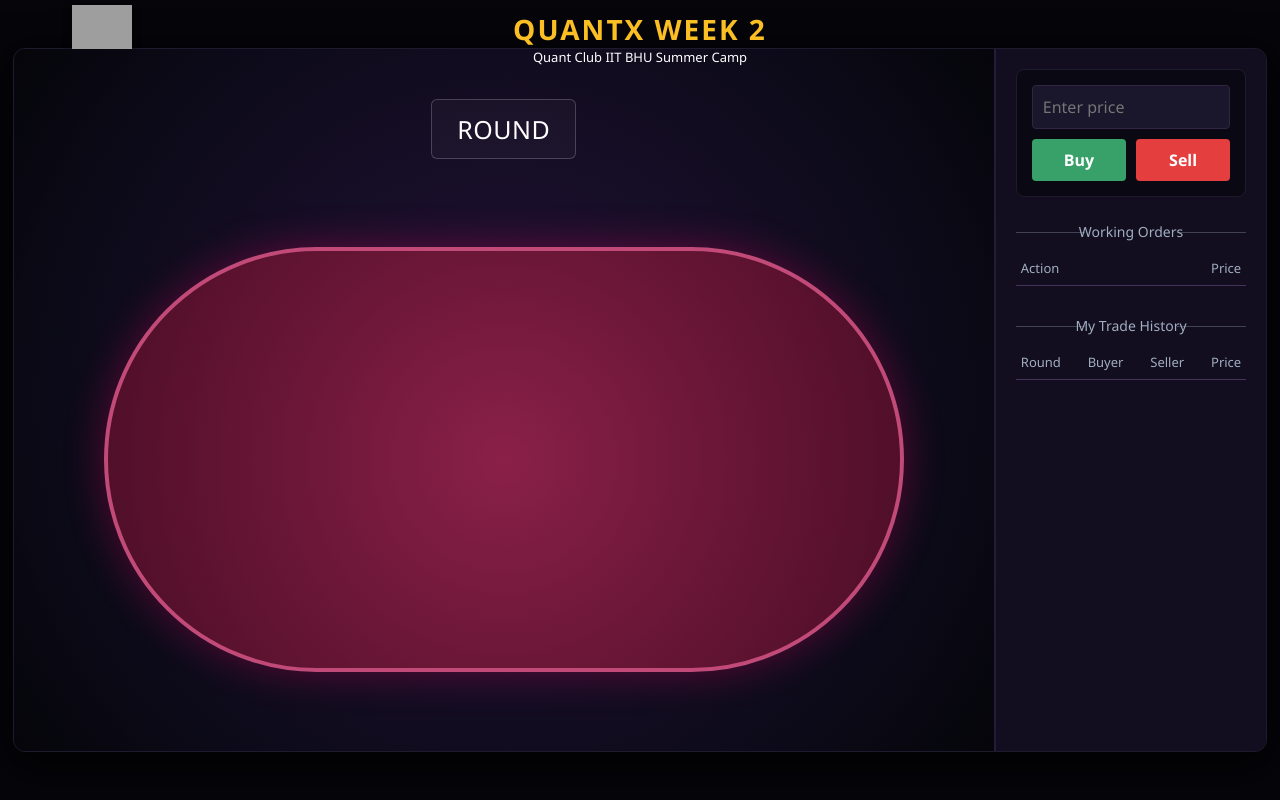
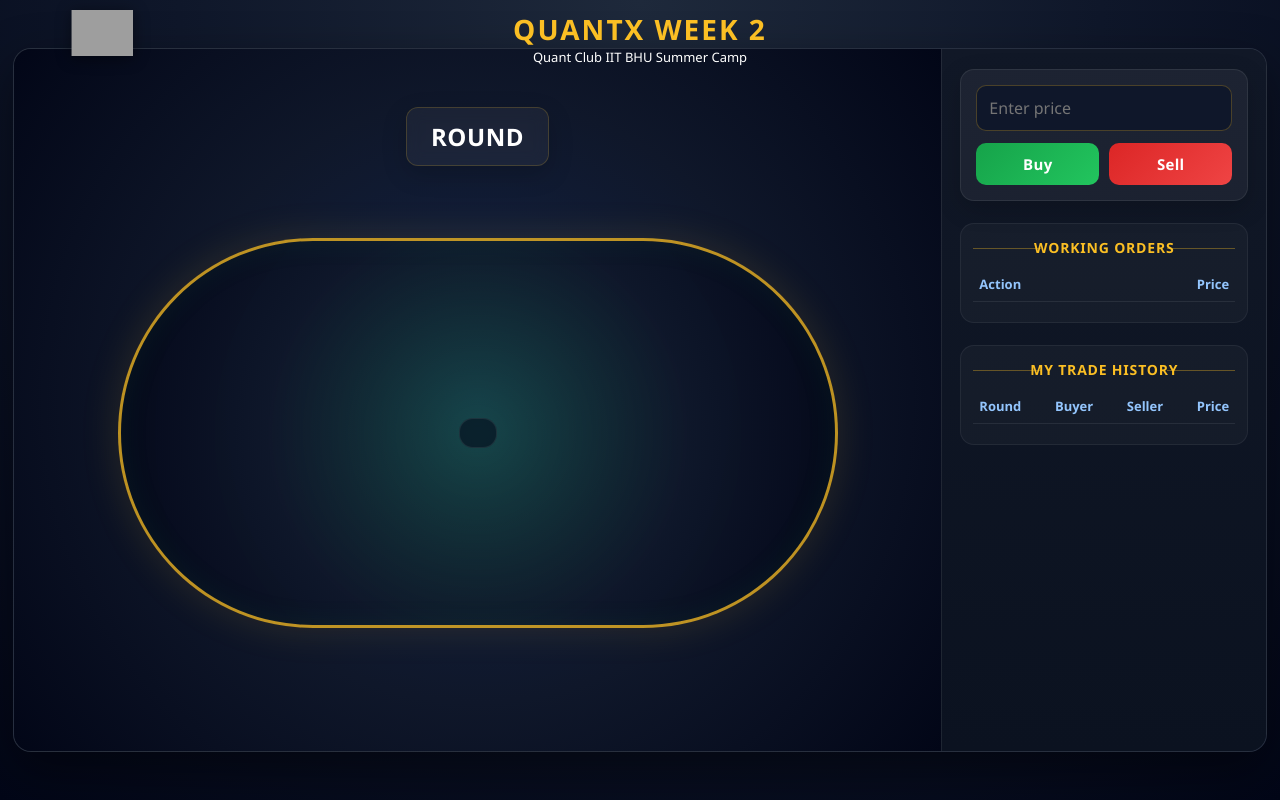
Before and after one commit to aryagiriX1219/marketsmith-repaired, a Django app: template templates/core/game.html in a window 1280 px wide. Run offline with Django 5.2, Linux system fonts and the light colour scheme; the template is opened without the code that fills it, so the values that code supplies are empty; grey boxes are pictures that could not be loaded.

Commit message:
Update gameplay.css

```diff
--- a/static/gameplay.css
+++ b/static/gameplay.css
@@ -1,3 +1,21 @@
+:root{
+    --quantx-bg: #0f172a;
+    --quantx-panel: #111827;
+    --quantx-panel-2: #1f2937;
+    --quantx-card: rgba(255,255,255,0.06);
+    --quantx-card-2: rgba(255,255,255,0.10);
+    --quantx-border: rgba(255,255,255,0.10);
+    --quantx-gold: #fbbf24;
+    --quantx-gold-soft: rgba(251,191,36,0.18);
+    --quantx-blue: #60a5fa;
+    --quantx-blue-2: #2563eb;
+    --quantx-green: #22c55e;
+    --quantx-red: #ef4444;
+    --quantx-white: #ffffff;
+    --quantx-muted: #cbd5e1;
+    --quantx-shadow: 0 18px 50px rgba(0,0,0,0.45);
+}
+
 * {
     box-sizing: border-box;
     margin: 0;
@@ -6,80 +24,90 @@
 }
 
 body {
-    background-color: #05050a;
-    color: #ffffff;
-    height: 100vh;
+    background: radial-gradient(circle at top, #1e293b 0%, #0f172a 45%, #020617 100%);
+    color: var(--quantx-white);
+    min-height: 100vh;
     display: flex;
     justify-content: center;
     align-items: center;
+    overflow: hidden;
 }
 
+/* Main app shell */
 .app-container {
     display: flex;
     width: 98vw;
     height: 88vh;
-    background-color: #0d0b1a;
-    border-radius: 12px;
+    background: linear-gradient(135deg, #111827 0%, #0f172a 100%);
+    border-radius: 18px;
     overflow: hidden;
-    box-shadow: 0 10px 40px rgba(0,0,0,0.9);
-    border: 1px solid #1f1b2e;
+    box-shadow: var(--quantx-shadow);
+    border: 1px solid var(--quantx-border);
 }
 
+/* Left panel */
 .left-panel {
     flex: 3;
     display: flex;
     flex-direction: column;
     align-items: center;
-    padding: 40px;
+    padding: 40px 32px 28px;
     position: relative;
-    background: radial-gradient(circle at center, #231138 0%, #0d0b1a 70%, #05050a 100%);
+    background:
+        radial-gradient(circle at center, rgba(37, 99, 235, 0.16) 0%, rgba(15, 23, 42, 0.92) 52%, #020617 100%);
+}
+
+/* Logo positions */
+.logo-center-container,
+.logo-center-container1 {
+    position: absolute;
+    top: 10px;
+    display: flex;
+    align-items: center;
+    z-index: 10;
 }
 
 .logo-center-container {
-    position: absolute;
-    top: 5px;
     left: 8%;
     transform: translateX(-50%);
-    display: flex;
-    align-items: center;
 }
+
 .logo-center-container1 {
-    position: absolute;
-    top: 8px;
     left: 96%;
     transform: translateX(-50%);
-    display: flex;
-    align-items: center;
 }
 
 .header-logo {
-    max-height: 45px;     /* Adjust size as needed */
+    max-height: 46px;
     width: auto;
     object-fit: contain;
-    filter: drop-shadow(0 2px 4px rgba(0,0,0,0.5)); /* Adds a slight lift */
+    filter: drop-shadow(0 2px 8px rgba(0,0,0,0.45));
 }
 
-/* Adjusted Question Container to prevent overlap */
+/* Question */
 .question-container {
-    margin-top: 10px;    /* Increased margin to sit below the logos */
-    border: 1px solid #ffffff33;
-    padding: 12px 25px;
-    border-radius: 6px;
-    background-color: rgba(255, 255, 255, 0.03);
+    margin-top: 18px;
+    border: 1px solid var(--quantx-gold-soft);
+    padding: 12px 24px;
+    border-radius: 12px;
+    background: rgba(255, 255, 255, 0.05);
+    backdrop-filter: blur(8px);
     text-align: center;
+    box-shadow: 0 8px 24px rgba(0,0,0,0.18);
 }
 
 .question-container h2 {
-    font-size: 25px;
-    font-weight: 500;
-    letter-spacing: 0.5px;
+    font-size: 24px;
+    font-weight: 700;
+    letter-spacing: 0.6px;
+    color: var(--quantx-white);
 }
 
-/* Table Area */
+/* Table area */
 .table-area {
     position: relative;
-    margin-top: 50px;
-    width: 900px;
+    margin-top: 42px;
+    width: min(900px, 100%);
     height: 500px;
     display: flex;
     justify-content: center;
@@ -87,19 +115,40 @@ body {
 }
 
 .poker-table {
-    width: 800px;
+    width: min(800px, 100%);
     height: 425px;
-    background: radial-gradient(circle at center, #8a2048, #4a0d25);
+    background:
+        radial-gradient(circle at center, rgba(34, 197, 94, 0.22) 0%, rgba(15, 23, 42, 0.95) 52%, rgba(2, 6, 23, 1) 100%);
     border-radius: 250px;
-    border: 4px solid #c24a78;
+    border: 3px solid rgba(251, 191, 36, 0.75);
     display: flex;
     justify-content: center;
     align-items: center;
     position: relative;
-    box-shadow: 0 0 40px rgba(255, 0, 100, 0.3);
+    box-shadow: 0 0 40px rgba(251,191,36,0.12), inset 0 0 30px rgba(34,197,94,0.08);
 }
 
-/* Center Blocks */
+/* Center question */
+.center-question {
+    position: absolute;
+    z-index: 20;
+    max-width: 70%;
+    text-align: center;
+    padding: 14px 18px;
+    border-radius: 14px;
+    background: rgba(2, 6, 23, 0.55);
+    border: 1px solid rgba(255,255,255,0.08);
+    backdrop-filter: blur(6px);
+}
+
+.center-question h2 {
+    font-size: 22px;
+    font-weight: 700;
+    color: var(--quantx-gold);
+    line-height: 1.3;
+}
+
+/* Answer blocks (if used) */
 .answer-blocks {
     display: flex;
     gap: 10px;
@@ -109,90 +158,102 @@ body {
 .answer-block {
     width: 40px;
     height: 50px;
-    background-color: #1a101f;
-    border: 1px solid #4a2b3d;
-    border-radius: 4px;
+    background-color: #0b1220;
+    border: 1px solid rgba(251,191,36,0.25);
+    border-radius: 6px;
     color: white;
     font-size: 24px;
     text-align: center;
     outline: none;
-    transition: border 0.3s;
+    transition: 0.25s ease;
 }
 
 .answer-block:focus {
-    border-color: #a34e78;
-    box-shadow: 0 0 10px #a34e7855;
+    border-color: var(--quantx-gold);
+    box-shadow: 0 0 0 3px rgba(251,191,36,0.15);
 }
 
-/* Player Positioning based on the new layout */
+/* Player layout */
 .player-wrapper {
     position: absolute;
     text-align: center;
     transform: translateX(-50%);
     z-index: 100;
 }
-/* Ensure players stay circular and visible */
+
 .player {
-    width: 55px;
-    height: 55px;
-    background-color: #4A90E2;
-    border: 3px solid #7FB5FF;
+    width: 56px;
+    height: 56px;
+    background: linear-gradient(135deg, var(--quantx-blue-2), var(--quantx-blue));
+    border: 3px solid rgba(255,255,255,0.55);
     border-radius: 50%;
-    box-shadow: 0 4px 10px rgba(0,0,0,0.5);
+    box-shadow: 0 8px 18px rgba(0,0,0,0.35);
 }
-/* TOP ROW */
+
+/* Player positions */
 .player-top-left  { top: -74px; left: 20%; }
 .player-top       { top: -80px; left: 50%; }
 .player-top-right { top: -74px; left: 80%; }
 
-/* BOTTOM ROW */
 .player-bottom-left  { bottom: -78px; left: 20%; }
 .player-bottom       { bottom: -85px; left: 50%; }
 .player-bottom-right { bottom: -78px; left: 80%; }
+
 .player-info {
     margin-top: 6px;
     white-space: nowrap;
 }
 
 .player-name {
-    font-size: 18px;
-    font-weight: 600;
-    color: white;
+    font-size: 17px;
+    font-weight: 700;
+    color: var(--quantx-white);
+    text-shadow: 0 1px 4px rgba(0,0,0,0.35);
 }
 
 .player-stats {
-    font-size: 15px;
-    color: #e0e0e0;
+    font-size: 14px;
+    color: #dbeafe;
+    line-height: 1.35;
 }
 
-/* Right Panel */
-/* .right-panel {
+/* Right panel */
+.right-panel {
     flex: 1;
-    background-color: #21162c;
-    border-left: 2px solid #322544;
-    padding: 20px;
+    background: linear-gradient(180deg, #111827 0%, #0b1220 100%);
+    border-left: 1px solid rgba(255,255,255,0.08);
+    padding: 20px 18px;
     display: flex;
     flex-direction: column;
+    overflow-y: auto;
 }
 
 .trading-controls {
-    background-color: #160e1d;
+    background: rgba(255,255,255,0.05);
     padding: 15px;
-    border-radius: 8px;
-    margin-bottom: 25px;
+    border-radius: 14px;
+    margin-bottom: 22px;
+    border: 1px solid rgba(255,255,255,0.08);
+    box-shadow: 0 8px 24px rgba(0,0,0,0.18);
 }
 
 #price-input {
     width: 100%;
-    padding: 10px;
-    background-color: #2c203b;
-    border: 1px solid #45345a;
-    border-radius: 4px;
+    padding: 11px 12px;
+    background-color: #0f172a;
+    border: 1px solid rgba(251,191,36,0.25);
+    border-radius: 10px;
     color: white;
     font-size: 16px;
-    margin-bottom: 10px;
+    margin-bottom: 12px;
     outline: none;
-} */
+    transition: 0.25s ease;
+}
+
+#price-input:focus {
+    border-color: var(--quantx-gold);
+    box-shadow: 0 0 0 3px rgba(251,191,36,0.12);
+}
 
 .action-buttons {
     display: flex;
@@ -201,143 +262,248 @@ body {
 
 .btn {
     flex: 1;
-    padding: 10px;
+    padding: 11px 10px;
     border: none;
-    border-radius: 4px;
+    border-radius: 10px;
     color: white;
-    font-weight: bold;
-    font-size: 16px;
+    font-weight: 800;
+    font-size: 15px;
     cursor: pointer;
-    transition: opacity 0.2s;
+    transition: 0.25s ease;
+    letter-spacing: 0.3px;
+}
+
+.btn:hover {
+    transform: translateY(-2px);
+    opacity: 0.95;
+}
+
+.buy-btn {
+    background: linear-gradient(135deg, #16a34a, #22c55e);
+}
+
+.sell-btn {
+    background: linear-gradient(135deg, #dc2626, #ef4444);
 }
 
 .place-order-btn {
     width: 100%;
     padding: 12px;
     margin-top: 10px;
-    background: linear-gradient(to bottom, #f56565, #c53030); /* Default Redish-Orange like mockup */
+    background: linear-gradient(135deg, #f59e0b, #fbbf24);
     border: none;
-    border-radius: 4px;
-    color: white;
-    font-weight: bold;
+    border-radius: 10px;
+    color: #0f172a;
+    font-weight: 800;
     text-transform: uppercase;
     cursor: pointer;
-    box-shadow: 0 4px 0 #822727;
+    box-shadow: 0 4px 0 rgba(120, 53, 15, 0.7);
 }
 
-.btn:hover { opacity: 0.8; }
-.buy-btn { background-color: #38a169; }
-.sell-btn { background-color: #e53e3e; }
+.place-order-btn:hover {
+    transform: translateY(-1px);
+}
 
-/* Right Panel Tables */
+/* Data sections */
 .data-section {
-    margin-bottom: 25px;
+    margin-bottom: 22px;
+    background: rgba(255,255,255,0.03);
+    border: 1px solid rgba(255,255,255,0.06);
+    border-radius: 14px;
+    padding: 14px 12px;
 }
 
 .section-header {
     text-align: center;
     font-size: 14px;
-    color: #a0aec0;
+    font-weight: 800;
+    color: var(--quantx-gold);
     margin-bottom: 10px;
     position: relative;
+    letter-spacing: 0.8px;
+    text-transform: uppercase;
 }
 
-.section-header::before, .section-header::after {
+.section-header::before,
+.section-header::after {
     content: "";
     position: absolute;
     top: 50%;
-    width: 30%;
+    width: 26%;
     height: 1px;
-    background-color: #a0aec055;
+    background-color: rgba(251,191,36,0.35);
 }
+
 .section-header::before { left: 0; }
 .section-header::after { right: 0; }
 
 .data-row {
     display: flex;
     justify-content: space-between;
+    gap: 8px;
     font-size: 13px;
-    padding: 8px 5px;
+    padding: 8px 6px;
+    color: #e5e7eb;
 }
 
 .header-row {
-    color: #a0aec0;
-    border-bottom: 1px solid #45345a;
-    margin-bottom: 5px;
+    color: #93c5fd;
+    border-bottom: 1px solid rgba(255,255,255,0.08);
+    margin-bottom: 6px;
+    font-weight: 700;
 }
 
 .order-item {
-    background-color: #2c203b;
-    margin-bottom: 5px;
-    border-radius: 4px;
+    background-color: rgba(255,255,255,0.06);
+    margin-bottom: 6px;
+    border-radius: 10px;
+    padding: 6px 8px;
+    border: 1px solid rgba(255,255,255,0.05);
 }
 
-
-
-
-
-
-/* Update the global background to a Dark Bluish-Black */
-body {
-    background-color: #05050a; /* Darker bluish-black */
-    color: #ffffff;
-    height: 100vh;
-    display: flex;
-    justify-content: center;
-    align-items: center;
+.data-content {
+    max-height: 220px;
+    overflow-y: auto;
+    padding-right: 2px;
 }
 
-/* Update the main container to a deep Midnight Blue */
-.app-container {
-    display: flex;
-    width: 98vw;
-    height: 88vh;
-    background-color: #0d0b1a; /* Deep midnight blue-purple */
-    border-radius: 12px;
-    overflow: hidden;
-    box-shadow: 0 10px 40px rgba(0,0,0,0.9);
-    border: 1px solid #1f1b2e; /* Subtle border to define the shape */
+/* Scrollbars */
+.right-panel::-webkit-scrollbar,
+.data-content::-webkit-scrollbar {
+    width: 8px;
 }
 
-/* Left Panel: Gradient shift from Dark Bluish to Dark Purple */
-.left-panel {
-    flex: 3;
-    display: flex;
-    flex-direction: column;
-    align-items: center;
-    padding: 40px;
-    position: relative;
-    /* Radial gradient: Dark Purple core shifting to Dark Bluish-Black at the edges */
-    background: radial-gradient(circle at center, #231138 0%, #0d0b1a 70%, #05050a 100%);
+.right-panel::-webkit-scrollbar-thumb,
+.data-content::-webkit-scrollbar-thumb {
+    background: rgba(255,255,255,0.18);
+    border-radius: 999px;
 }
 
-/* Right Panel: Slightly lighter dark purple to provide depth */
-.right-panel {
-    flex: 1;
-    background-color: #120e1f; /* Dark purple-tinted black */
-    border-left: 2px solid #231b38;
-    padding: 20px;
-    display: flex;
-    flex-direction: column;
+.right-panel::-webkit-scrollbar-track,
+.data-content::-webkit-scrollbar-track {
+    background: transparent;
 }
 
-/* Nested control boxes for contrast */
-.trading-controls {
-    background-color: #0a0812; /* Nearly black */
-    padding: 15px;
-    border-radius: 8px;
-    margin-bottom: 25px;
-    border: 1px solid #1f1b2e;
+/* Round popup */
+.round-popup {
+    position: fixed;
+    top: 50%;
+    left: 50%;
+    transform: translate(-50%, -50%);
+    background: linear-gradient(180deg, #111827, #0b1220);
+    padding: 24px;
+    border-radius: 16px;
+    z-index: 999;
+    border: 1px solid rgba(251,191,36,0.25);
+    text-align: center;
+    min-width: 320px;
+    box-shadow: 0 18px 50px rgba(0,0,0,0.45);
 }
 
-#price-input {
-    width: 100%;
-    padding: 10px;
-    background-color: #1a162b; /* Dark purple input */
-    border: 1px solid #322544;
-    border-radius: 4px;
-    color: white;
-    font-size: 16px;
-    margin-bottom: 10px;
-    outline: none;
+.round-popup h3 {
+    color: var(--quantx-gold);
+    margin-bottom: 14px;
 }
+
+.round-popup div {
+    color: #e5e7eb;
+    margin: 6px 0;
+}
+
+/* Timer */
+.timer-box {
+    margin-top: 10px;
+    font-size: 18px;
+    color: var(--quantx-gold);
+    font-weight: 700;
+    text-align: center;
+}
+
+/* Responsive */
+@media (max-width: 1280px) {
+    .table-area {
+        width: 100%;
+        height: 450px;
+    }
+
+    .poker-table {
+        width: min(720px, 100%);
+        height: 390px;
+    }
+
+    .player {
+        width: 52px;
+        height: 52px;
+    }
+}
+
+@media (max-width: 1080px) {
+    body {
+        overflow: auto;
+        align-items: flex-start;
+    }
+
+    .app-container {
+        flex-direction: column;
+        width: 100vw;
+        height: auto;
+        min-height: 100vh;
+        border-radius: 0;
+    }
+
+    .left-panel,
+    .right-panel {
+        width: 100%;
+        flex: none;
+    }
+
+    .right-panel {
+        border-left: none;
+        border-top: 1px solid rgba(255,255,255,0.08);
+    }
+
+    .table-area {
+        height: 430px;
+        margin-top: 36px;
+    }
+}
+
+@media (max-width: 720px) {
+    .left-panel {
+        padding: 28px 16px 20px;
+    }
+
+    .question-container h2 {
+        font-size: 19px;
+    }
+
+    .center-question h2 {
+        font-size: 18px;
+    }
+
+    .poker-table {
+        height: 320px;
+        border-radius: 180px;
+    }
+
+    .player {
+        width: 44px;
+        height: 44px;
+    }
+
+    .player-name {
+        font-size: 14px;
+    }
+
+    .player-stats {
+        font-size: 12px;
+    }
+
+    .logo-center-container {
+        left: 14%;
+    }
+
+    .logo-center-container1 {
+        left: 86%;
+    }
+}
```
